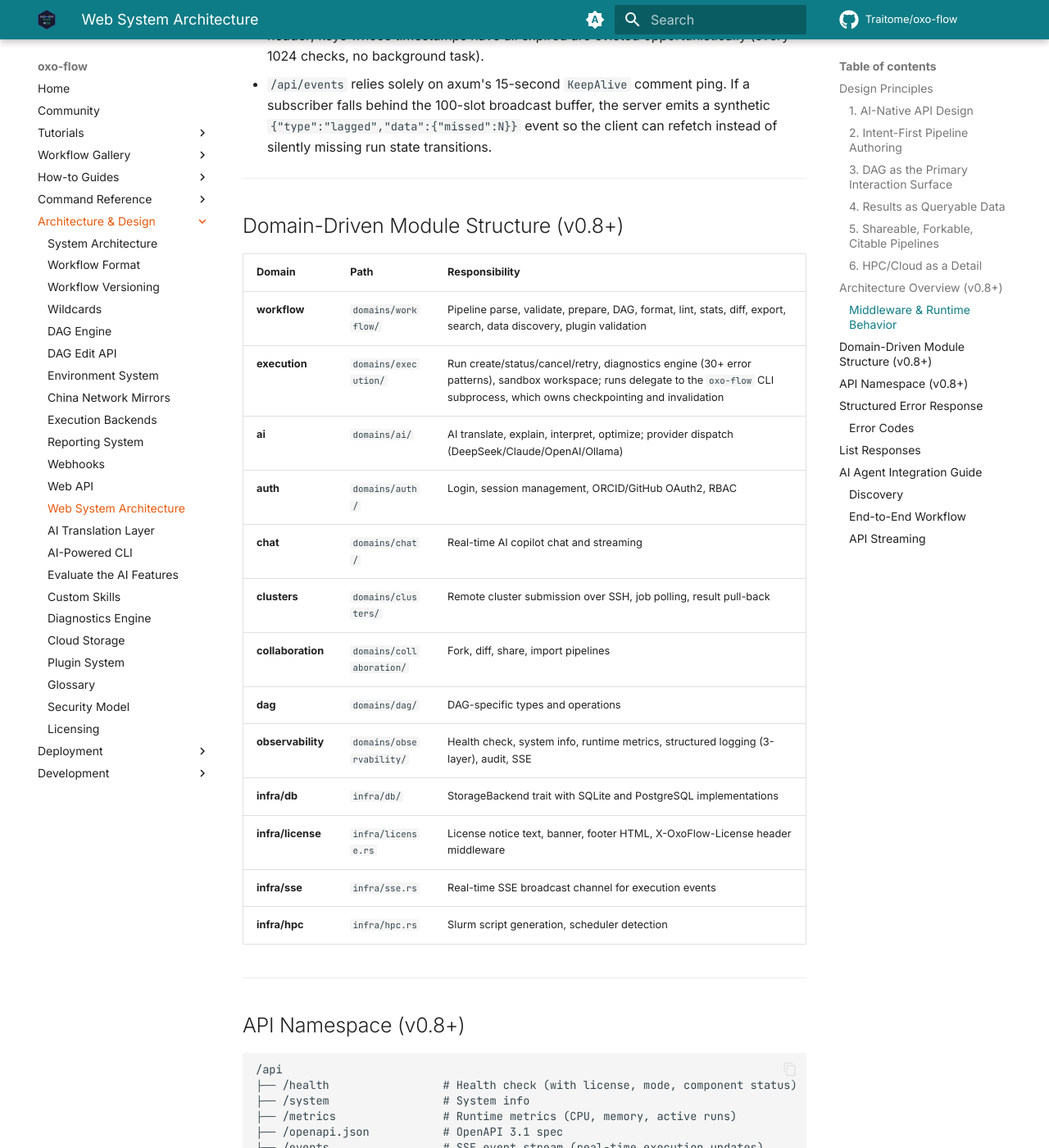
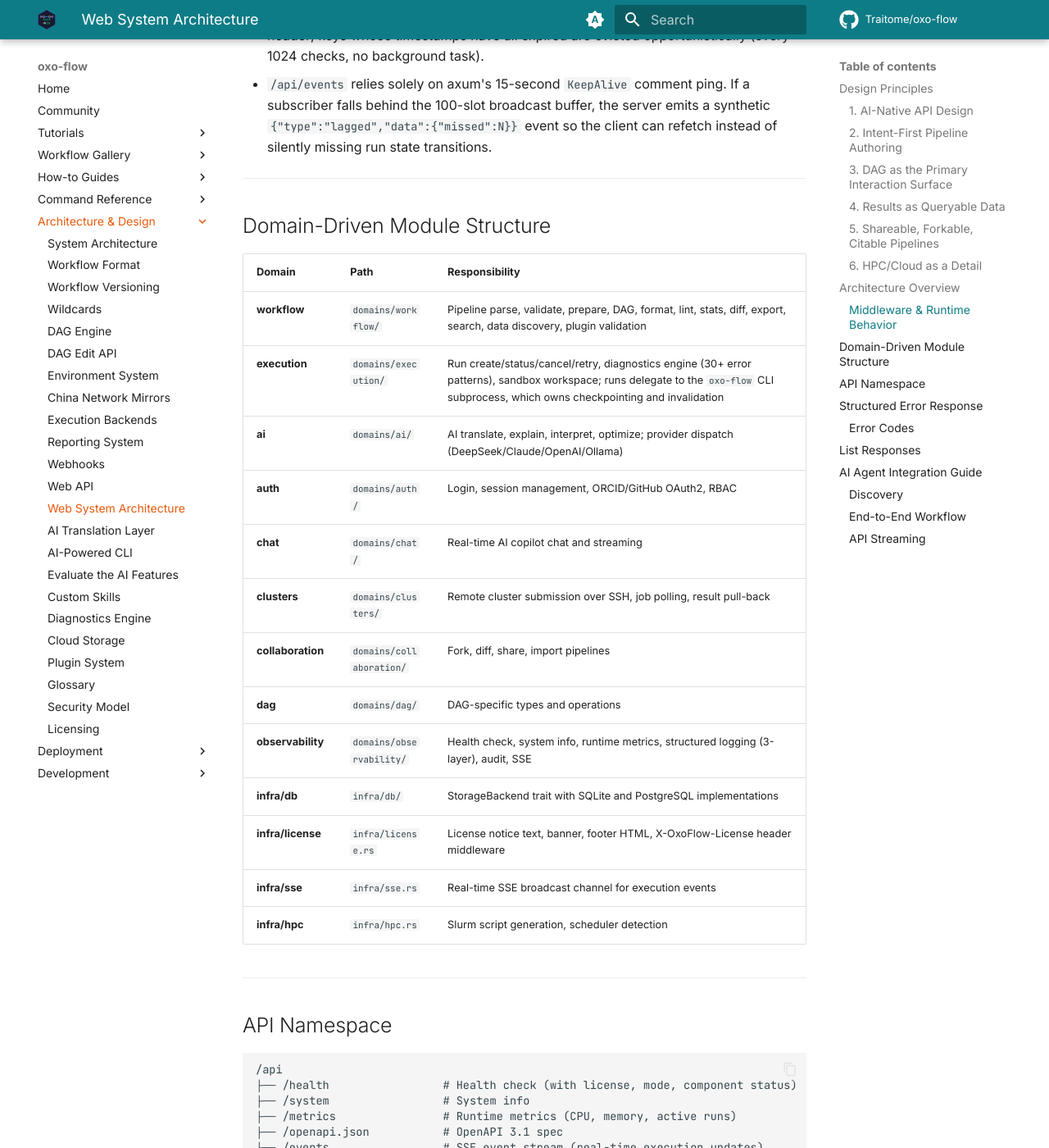
Before and after one commit to Traitome/oxo-flow, an MkDocs documentation site: the page built from docs/guide/src/reference/web-system-architecture.md, in a window 1280 px wide and 1400 px high, scrolled down 3046 px. Shown: the whole window at 82% size. Built offline with MkDocs 1.6.1 and Material for MkDocs 9.7.7, drawn with Linux system fonts in a browser that asks for light colours; comment, search, counter and statistics services are not loaded; the version menu is left out; some of the changed text lies outside the part shown.

````diff
--- a/docs/guide/src/reference/web-api.md
+++ b/docs/guide/src/reference/web-api.md
@@ -1,4 +1,4 @@
-# Web API (v0.8+)
+# Web API
 
 oxo-flow includes a built-in REST API server for building, validating, running, and monitoring bioinformatics workflows. The server is built with [axum](https://github.com/tokio-rs/axum) and follows a **domain-driven modular monolith** architecture.
 
--- a/docs/guide/src/reference/web-system-architecture.md
+++ b/docs/guide/src/reference/web-system-architecture.md
@@ -37,7 +37,7 @@ The execution backend is a dropdown — local, HPC queue, Docker, cloud batch. E
 
 ---
 
-## Architecture Overview (v0.8+)
+## Architecture Overview
 
 The web crate follows a **domain-driven modular monolith** pattern. Each domain has:
 - `types.rs` — request/response structs
@@ -131,7 +131,7 @@ Rate limiting and SSE:
 
 ---
 
-## Domain-Driven Module Structure (v0.8+)
+## Domain-Driven Module Structure
 
 | Domain | Path | Responsibility |
 |--------|------|---------------|
@@ -151,7 +151,7 @@ Rate limiting and SSE:
 
 ---
 
-## API Namespace (v0.8+)
+## API Namespace
 
 ```
 /api
````
Also changed, not shown: AGENTS.md (+1 -1 lines), docs/guide/src/reference/ai-cli.md (+1 -1 lines), docs/guide/src/reference/architecture.md (+1 -1 lines), 1 other file.
